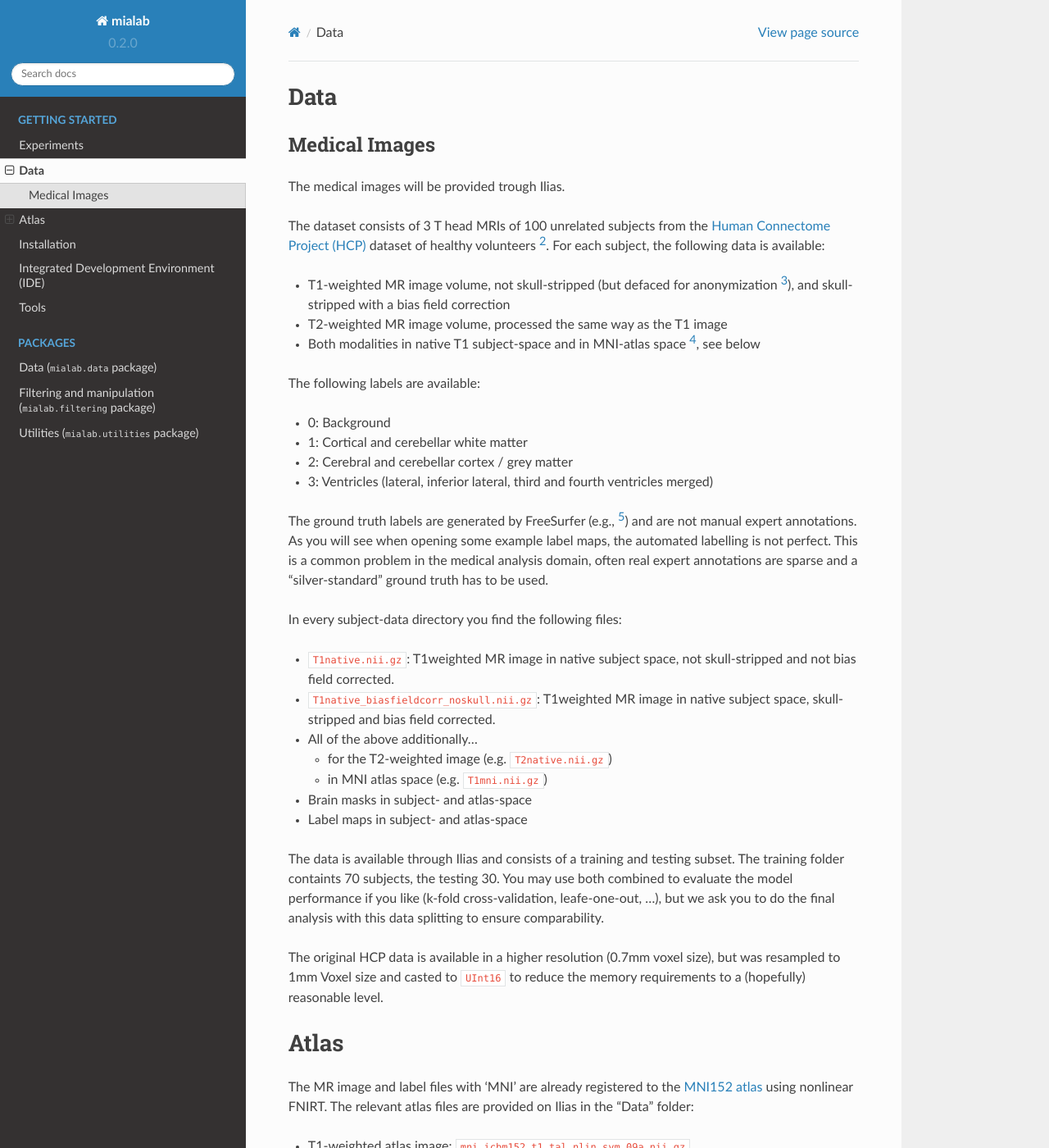
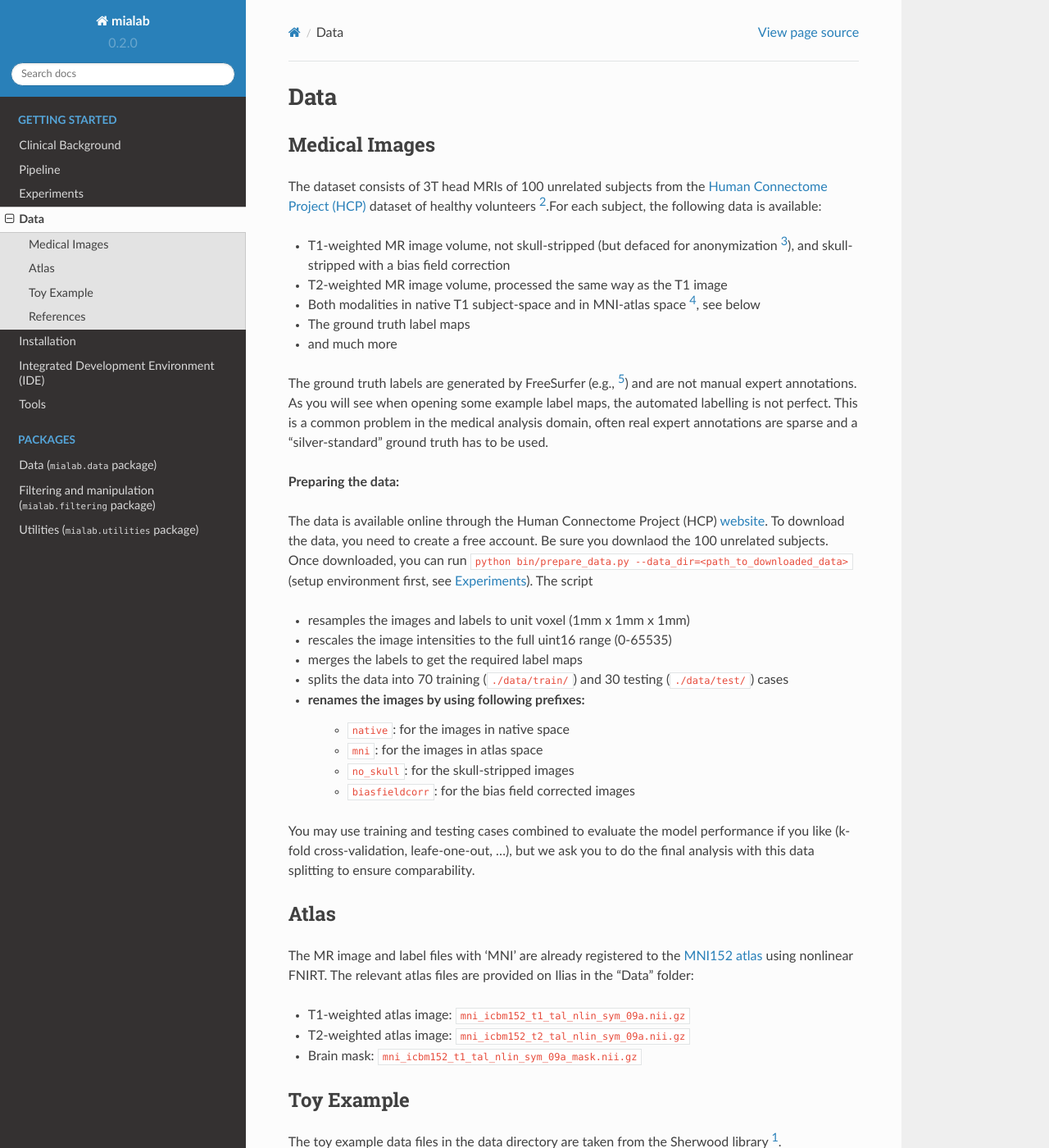
Before and after one commit to ubern-mia/MIALab, a Sphinx documentation site: the page built from docs/data.rst, in a window 1280 px wide and 1400 px high. Shown: the whole window at 82% size. Built offline with Sphinx 7.4.7 and the Read the Docs theme 2.0.0, drawn with Linux system fonts in a browser that asks for light colours; formulas are drawn with MathJax 3.

Commit message:
doc(rtd): update the read the docs files

```diff
--- a/README.rst
+++ b/README.rst
@@ -11,7 +11,7 @@
 - Pre-processing
 - Registration
 - Feature extraction
-- Voxel-wise tissue classification using a decision forest
+- Voxel-wise tissue classification
 - Post-processing
 - Evaluation
 
--- a/docs/data.rst
+++ b/docs/data.rst
@@ -4,42 +4,38 @@
 Medical Images
 --------------------
 
-The medical images will be provided trough Ilias.
-
-The dataset consists of 3 T head MRIs of 100 unrelated subjects from the `Human Connectome Project (HCP) <https://www.humanconnectome.org/>`_ dataset of healthy volunteers [2]_. For each subject, the following data is available:
+The dataset consists of 3T head MRIs of 100 unrelated subjects from the `Human Connectome Project (HCP) <https://www.humanconnectome.org/>`_ dataset of healthy volunteers [2]_.For each subject, the following data is available:
 
 - T1-weighted MR image volume, not skull-stripped (but defaced for anonymization [3]_), and skull-stripped with a bias field correction
 - T2-weighted MR image volume, processed the same way as the T1 image
 - Both modalities in native T1 subject-space and in MNI-atlas space [4]_, see below
-
-The following labels are available:
-
-- 0: Background
-- 1: Cortical and cerebellar white matter
-- 2: Cerebral and cerebellar cortex / grey matter
-- 3: Ventricles (lateral, inferior lateral, third and fourth ventricles merged)
+- The ground truth label maps
+- and much more
 
 The ground truth labels are generated by FreeSurfer (e.g., [5]_)  and are not manual expert annotations.
 As you will see when opening some example label maps, the automated labelling is not perfect. This is a common problem in the medical analysis domain, often real expert annotations are sparse and a "silver-standard" ground truth has to be used.
 
-In every subject-data directory you find the following files:
+**Preparing the data:**
 
-- ``T1native.nii.gz``: T1weighted MR image in native subject space, not skull-stripped and not bias field corrected.
-- ``T1native_biasfieldcorr_noskull.nii.gz``: T1weighted MR image in native subject space, skull-stripped and bias field corrected.
-- All of the above additionally...
+The data is available online through the Human Connectome Project (HCP) `website <https://www.humanconnectome.org/>`_. To download the data, you need to create a free account. Be sure you downlaod the 100 unrelated subjects.
+Once downloaded, you can run ``python bin/prepare_data.py --data_dir=<path_to_downloaded_data>`` (setup environment first, see :ref:`experiments_label`).
+The script
 
-  - for the T2-weighted image (e.g. ``T2native.nii.gz``)
-  - in MNI atlas space (e.g. ``T1mni.nii.gz``)
+- resamples the images and labels to unit voxel (1mm x 1mm x 1mm)
+- rescales the image intensities to the full uint16 range (0-65535)
+- merges the labels to get the required label maps
+- splits the data into 70 training (``./data/train/``) and 30 testing (``./data/test/``) cases
+- renames the images by using following prefixes:
+    - ``native``: for the images in native space
+    - ``mni``: for the images in atlas space
+    - ``no_skull``: for the skull-stripped images
+    - ``biasfieldcorr``: for the bias field corrected images
 
-- Brain masks in subject- and atlas-space
-- Label maps in subject- and atlas-space
 
-The data is available through Ilias and consists of a training and testing subset. The training folder containts 70 subjects, the testing 30. You may use both combined to evaluate the model performance if you like (k-fold cross-validation, leafe-one-out, ...), but we ask you to do the final analysis with this data splitting to ensure comparability.
-
-The original HCP data is available in a higher resolution (0.7mm voxel size), but was resampled to 1mm Voxel size and casted to ``UInt16`` to reduce the memory requirements to a (hopefully) reasonable level.
+You may use training and testing cases combined to evaluate the model performance if you like (k-fold cross-validation, leafe-one-out, ...), but we ask you to do the final analysis with this data splitting to ensure comparability.
 
 Atlas
-====================
+-------------------
 The MR image and label files with 'MNI' are already registered to the `MNI152 atlas <http://www.bic.mni.mcgill.ca/ServicesAtlases/ICBM152NLin2009>`_ using nonlinear FNIRT.
 The relevant atlas files are provided on Ilias in the "Data" folder:
 
--- a/docs/experiments.rst
+++ b/docs/experiments.rst
@@ -1,3 +1,5 @@
+.. _experiments_label:
+
 Experiments
 ===========
 
--- a/docs/index.rst
+++ b/docs/index.rst
@@ -4,6 +4,8 @@
     :maxdepth: 1
     :caption: Getting started
 
+    background
+    pipeline
     experiments
     data
     installation
--- a/docs/installation.rst
+++ b/docs/installation.rst
@@ -1,3 +1,5 @@
+.. _installation_label:
+
 Installation
 =============
 
```
Also changed, not shown: docs/background.rst (added, +20 -0 lines), docs/pipeline.rst (added, +8 -0 lines), docs/pics/background.png (added), docs/pics/pipeline.png (added).
